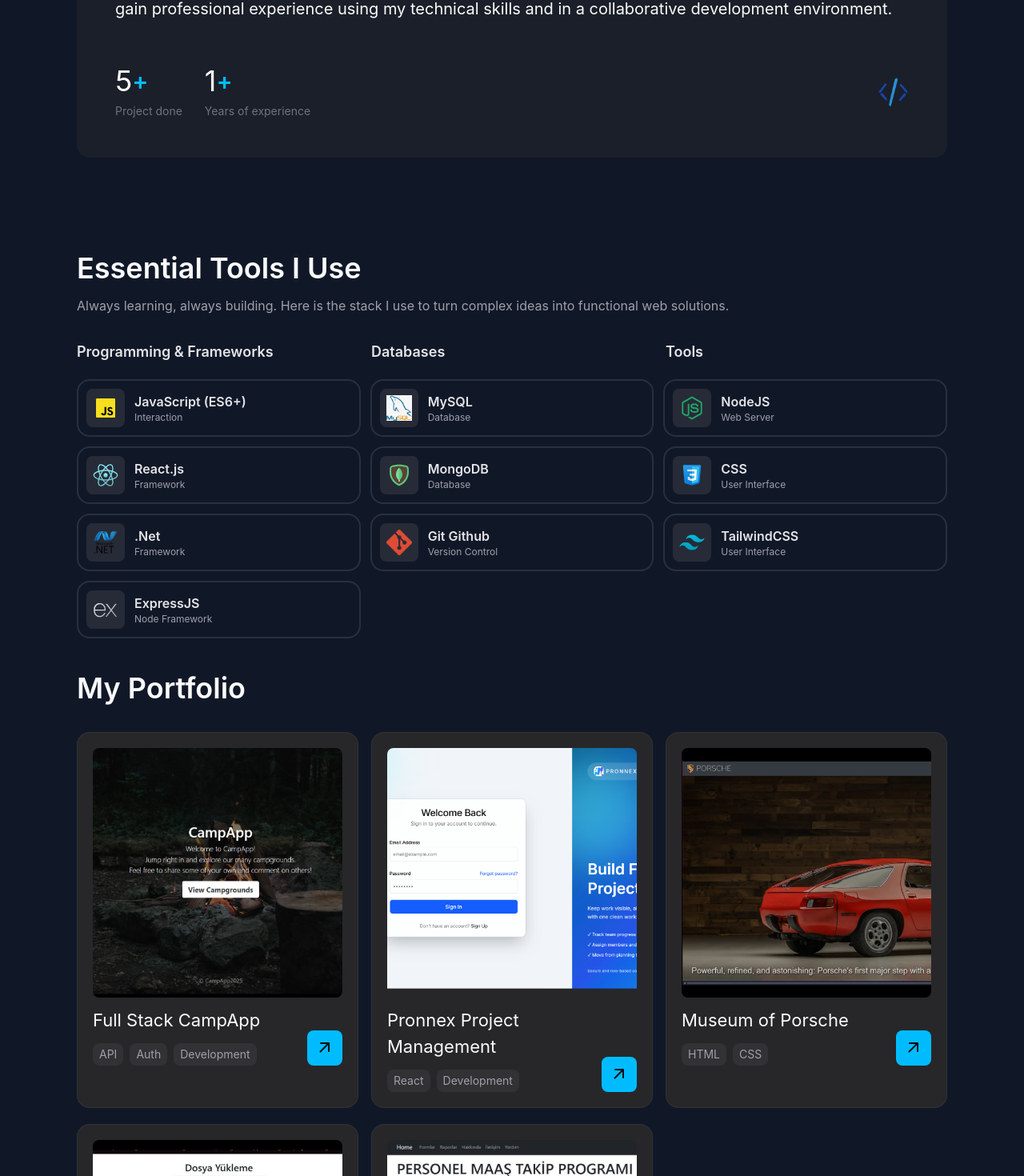
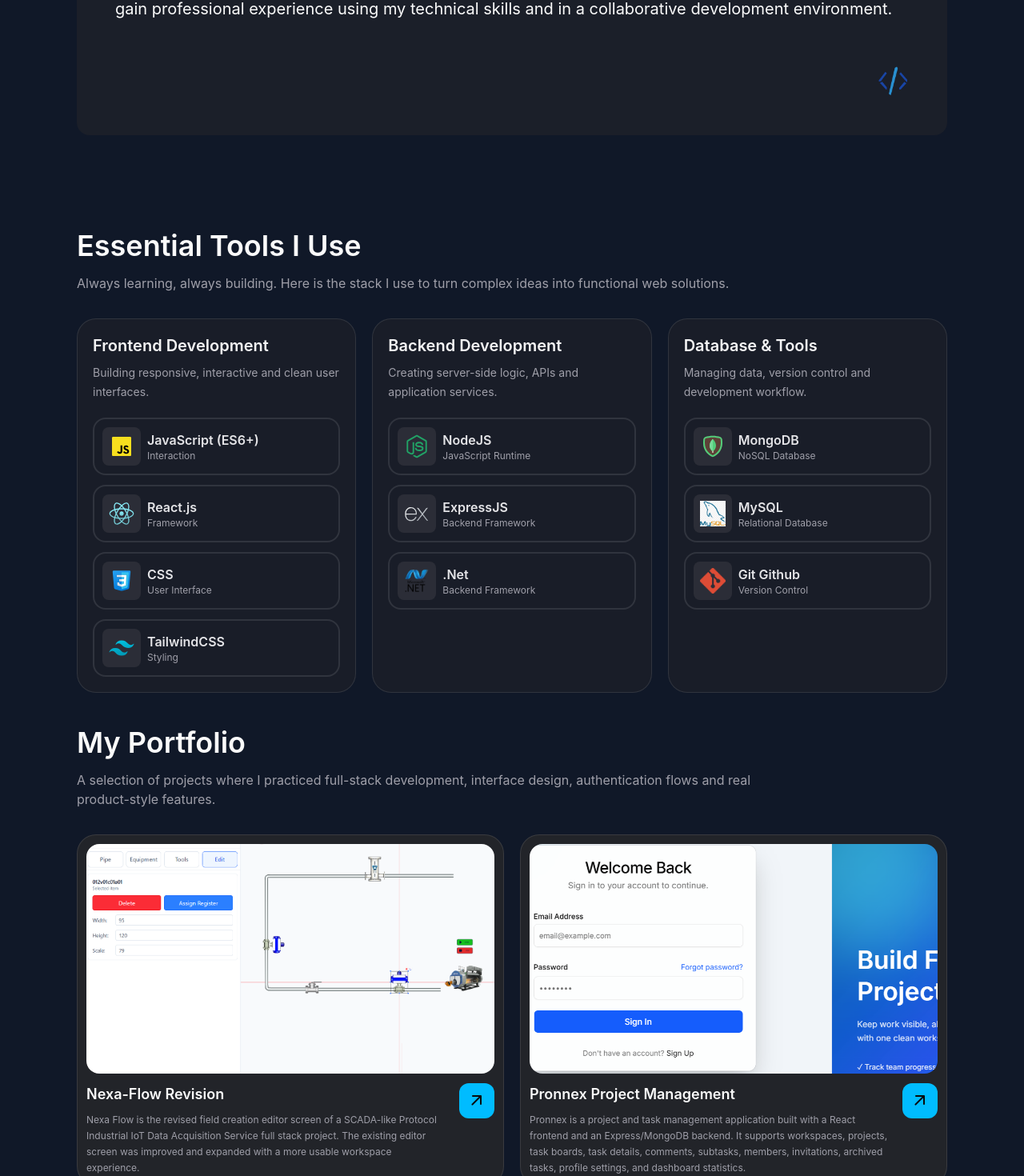
Before and after one commit to ceacarr/My-Portfolio-Website, a React (Vite) app in the folder myportfolio(v1)/cem-acar/: page / in a window 1280 px wide. Shown: the part 972-2442 px from the top of the page at 80% size. Built offline with nearby package versions, Linux system fonts and the light colour scheme.

Commit message:
New project add

```diff
--- a/myportfolio(v1)/cem-acar/Components/About.jsx
+++ b/myportfolio(v1)/cem-acar/Components/About.jsx
@@ -1,16 +1,7 @@
  /* @copyright 2026 Cem Acar.
   @licance Apache-2.0
 */
-const aboutItems = [
-  {
-    label: 'Project done',
-    number: 5
-  },
-  {
-    label: 'Years of experience',
-    number: 1
-  }
-];
+
 const About = () => {
   return (
     <section
@@ -30,17 +21,7 @@
         <br />
 
         <div className="flex flex-wrap items-center gap-4 md:gap-7 ">
-            {
-                aboutItems.map(({label, number } ,key ) => (
-                <div key={key}>
-                       <div className="flex items-center md:mb-2">
-                       <span className="text-2xl font-semi md:text-4xl">{number}</span>
-                       <span className="text-sky-400 font-semibold md:text-3xl">+</span>
-                       </div>
-                       <p className="text-sm text-zinc-500">{label}</p>
-                </div>
-            ))
-        }
+
              <img
              src="/images/icons8-code-64.png"
              alt="Logo"
--- a/myportfolio(v1)/cem-acar/Components/Header.jsx
+++ b/myportfolio(v1)/cem-acar/Components/Header.jsx
@@ -19,7 +19,7 @@
                     </a>
                  </h1>
 <div className="relative md:justify-self-center">
-    <button className="menu-btn md:hidden"
+    <button className="menu-btn md:hidden ml-9"
     onClick={() => setNavOpen((prev)=> !prev)}
     >
     <span className="material-symbols-rounded">
--- a/myportfolio(v1)/cem-acar/Components/Hero.jsx
+++ b/myportfolio(v1)/cem-acar/Components/Hero.jsx
@@ -35,7 +35,7 @@
         <div className="image ">
             <figure className="w-full max-w-[360px] md:max-w-[480px] overflow-hidden rounded-3xl shadow-2xl ">
                 <img
-                src="/images/image2.jpeg"
+                src="/images/me.png"
                 width={256}
                 height={256}
                 alt="Cem Acar"
--- a/myportfolio(v1)/cem-acar/Components/ProjectCards.jsx
+++ b/myportfolio(v1)/cem-acar/Components/ProjectCards.jsx
@@ -8,37 +8,37 @@
 const ProjectCards = ({
    imgSrc,
    title,
+   desc,
    tags,
    projectLink,
+   variant = "default",
    classes
 }) => {
+  const isFeatured = variant === "featured";
+  const isCompact = variant === "compact";
+
   return (
-    <div className={"relative p-5 duration-500 hover:-translate-y-2 hover:shadow-xl rounded-2xl bg-zinc-800 hover:bg-zinc-700/50 active:bg-zinc-700/60 ring-1 ring-inset ring-zinc-50/5 transition colors" + classes}>
-       <figure className="img-box aspect-square rounded-lg overflow-hidden mb-3 ">
+    <div className={`relative overflow-hidden rounded-3xl bg-zinc-800/80 ring-1 ring-inset ring-zinc-50/10 transition-all duration-300 hover:-translate-y-1 hover:bg-zinc-800 hover:shadow-xl ${isCompact ? "p-3" : "p-4"} ${classes || ""}`}>
+       <figure className={`img-box overflow-hidden rounded-2xl bg-zinc-900 ${isFeatured ? "aspect-[16/10] mb-5" : isCompact ? "aspect-[16/9] mb-3" : "aspect-square mb-3"}`}>
            <img
            src={imgSrc}
            alt={title}
            loading='lazy'
-           className="img-cover"
+           className="h-full w-full object-cover transition-transform duration-500 group-hover:scale-105"
            />
        </figure>
-       <div className="flex items-center justify-between gap-4 ">
-               <div>
-                <h3 className="title-1 mb-3">
+       <div className="flex items-start justify-between gap-4">
+               <div className="min-w-0">
+                <h3 className={`${isFeatured ? "text-2xl" : "text-lg"} font-semibold text-zinc-50`}>
                     {title}
                 </h3>
-           <div className="flex flex-wrap items-center gap-2 ">
-            {tags.map(( label, key) => (
-                 <span
-                 key={key}
-                 className="h-7 items-center text-sm text-zinc-400 bg-zinc-50/5 grid px-2 rounded-lg "
-                 >
-                    {label}
-                 </span>
-            ))}
-            </div>
+                {desc && (
+                  <p className={`${isFeatured ? "mt-3 text-sm leading-6" : "mt-2 text-xs leading-5"} text-zinc-400`}>
+                    {desc}
+                  </p>
+                )}
           </div>
-   <div className="w-11 h-11 rounded-lg grid place-items-center bg-sky-400 text-zinc-950 shrink-0 mt-auto ">
+   <div className="grid h-11 w-11 shrink-0 place-items-center rounded-xl bg-sky-400 text-zinc-950">
    <span className="material-symbols-rounded" aria-hidden='true'>
     arrow_outward
     </span>
@@ -56,9 +56,10 @@
 ProjectCards.PropTypes = {
     imgSrc: PropTypes.string.isRequired,
     title: PropTypes.string.isRequired,
-    tags: PropTypes.string.isRequired,
+    desc: PropTypes.string,
+    tags: PropTypes.arrayOf(PropTypes.string).isRequired,
     projectLink:PropTypes.string.isRequired,
+    variant: PropTypes.oneOf(["default", "featured", "compact"]),
     classes:PropTypes.string.isRequired
 }
-
 export default ProjectCards
--- a/myportfolio(v1)/cem-acar/Components/Skill.jsx
+++ b/myportfolio(v1)/cem-acar/Components/Skill.jsx
@@ -4,57 +4,74 @@
 
 import SkillCard from "./SkillCard";
 
-const skillItem = [
-
+const skillGroups = [
   {
-    imgSrc: '/images/javascript.svg',
-    label: 'JavaScript (ES6+)',
-    desc: 'Interaction'
+    title: "Frontend Development",
+    desc: "Building responsive, interactive and clean user interfaces.",
+    items: [
+      {
+        imgSrc: "/images/javascript.svg",
+        label: "JavaScript (ES6+)",
+        desc: "Interaction",
       },
       {
-    imgSrc: '/images/png-sql.png',
-    label: 'MySQL',
-    desc: 'Database'
+        imgSrc: "/images/react.svg",
+        label: "React.js",
+        desc: "Framework",
       },
       {
-    imgSrc: '/images/nodejs.svg',
-    label: 'NodeJS',
-    desc: 'Web Server'
+        imgSrc: "/images/css3.svg",
+        label: "CSS",
+        desc: "User Interface",
       },
       {
-    imgSrc: '/images/react.svg',
-    label: 'React.js',
-    desc: 'Framework'
+        imgSrc: "/images/tailwindcss.svg",
+        label: "TailwindCSS",
+        desc: "Styling",
+      },
+    ],
   },
   {
-    imgSrc: '/images/mongodb.svg',
-    label: 'MongoDB',
-    desc: 'Database'
+    title: "Backend Development",
+    desc: "Creating server-side logic, APIs and application services.",
+    items: [
+      {
+        imgSrc: "/images/nodejs.svg",
+        label: "NodeJS",
+        desc: "JavaScript Runtime",
       },
       {
-    imgSrc: '/images/css3.svg',
-    label: 'CSS',
-    desc: 'User Interface'
+        imgSrc: "/images/expressjs.svg",
+        label: "ExpressJS",
+        desc: "Backend Framework",
       },
       {
-    imgSrc: '/images/net-logo.png',
-    label: '.Net',
-    desc: 'Framework'
+        imgSrc: "/images/net-logo.png",
+        label: ".Net",
+        desc: "Backend Framework",
+      },
+    ],
   },
   {
-    imgSrc: '/images/git-icon.png',
-    label: 'Git Github',
-    desc: 'Version Control'
+    title: "Database & Tools",
+    desc: "Managing data, version control and development workflow.",
+    items: [
+      {
+        imgSrc: "/images/mongodb.svg",
+        label: "MongoDB",
+        desc: "NoSQL Database",
       },
       {
-    imgSrc: '/images/tailwindcss.svg',
-    label: 'TailwindCSS',
-    desc: 'User Interface'
+        imgSrc: "/images/png-sql.png",
+        label: "MySQL",
+        desc: "Relational Database",
       },
       {
-    imgSrc: '/images/expressjs.svg',
-    label: 'ExpressJS',
-    desc: 'Node Framework'
+        imgSrc: "/images/git-icon.png",
+        label: "Git Github",
+        desc: "Version Control",
+      },
+    ],
   },
 ];
 
@@ -68,29 +85,29 @@
    Always learning, always building. Here is the stack I use to turn complex ideas into functional web solutions.
    </p>
 
-   <div className="grid grid-cols-3 gap-x-4 gap-y-10 items-start ">
-       <div>
-        <h3 className="text-zinc-200 text-lg font-semibold mb-5">Programming & Frameworks</h3>
-        </div>
-  <div>
-       <h3 className="text-zinc-200 text-lg font-semibold mb-5">Databases</h3>
-  </div>
-  <div>
-      <h3 className="text-zinc-200 text-lg font-semibold mb-5">Tools</h3>
-  </div>
+   <div className="grid gap-5 lg:grid-cols-3 mb-10">
+    {skillGroups.map(({ title, desc, items }, groupKey) => (
+      <div
+        key={groupKey}
+        className="rounded-3xl ring-1 ring-inset ring-zinc-50/10 bg-zinc-800/40 p-5 transition-colors hover:bg-zinc-800/70"
+      >
+        <div className="mb-5">
+          <h3 className="text-zinc-100 text-xl font-semibold">{title}</h3>
+          <p className="mt-2 text-sm leading-6 text-zinc-400">{desc}</p>
         </div>
 
-   <div className="grid gap-3 grid-cols-3 mb-10">
-    {
-    skillItem.map(({ imgSrc, label, desc }, key) => (
+        <div className="grid gap-3">
+          {items.map(({ imgSrc, label, desc }, key) => (
             <SkillCard
             key={key}
             imgSrc={imgSrc}
             label={label}
             desc={desc}
             />
-    ))
-}
+          ))}
+        </div>
+      </div>
+    ))}
 </div>
    </div>
     </section>
--- a/myportfolio(v1)/cem-acar/Components/SkillCard.jsx
+++ b/myportfolio(v1)/cem-acar/Components/SkillCard.jsx
@@ -11,7 +11,7 @@
     classes
 }) => {
   return (
-        <div className={`flex items-center gap-3 ring-2 ring-inset ring-zinc-50/10 rounded-2xl p-3
+        <div className={`flex items-center gap-2 ring-2 ring-inset ring-zinc-50/10 rounded-2xl p-3
          hover:bg-zinc-800 transition-colors group ${classes || ""}`}>
 
              <figure className="bg-zinc-700/50 rounded-lg overflow-hidden w-12 h-12 p-2
@@ -33,7 +33,6 @@
         </div>
   )
   }
-
 SkillCard.propTypes ={
 imgSrc: PropTypes.string.isRequired,
 label: PropTypes.string.isRequired,
--- a/myportfolio(v1)/cem-acar/Components/Work.jsx
+++ b/myportfolio(v1)/cem-acar/Components/Work.jsx
@@ -5,36 +5,49 @@
 import ProjectCards from "./ProjectCards";
 
 const works = [
+    {
+    imgSrc: '/images/editor - Kopya.png',
+    title: 'Nexa-Flow Revision',
+    desc: 'Nexa Flow is the revised field creation editor screen of a SCADA-like Protocol Industrial IoT Data Acquisition Service full stack project. The existing editor screen was improved and expanded with a more usable workspace experience.',
+    tags: ['Web-design', 'React'],
+    projectLink: ''
+  },
+    {
+    imgSrc: '/images/pronnexx.png',
+    title: 'Pronnex Project Management',
+    desc: 'Pronnex is a project and task management application built with a React frontend and an Express/MongoDB backend. It supports workspaces, projects, task boards, task details, comments, subtasks, members, invitations, archived tasks, profile settings, and dashboard statistics.',
+    tags: ['React', 'Express', 'MongoDB'],
+    projectLink: 'https://github.com/ceacarr/Pronnex'
+  },
   {
     imgSrc: '/images/camp.png',
     title: 'Full Stack CampApp',
+    desc: 'This platform allows users to create and view campsites, including authentication, image uploading, and interactive maps. While gaining hands-on experience with HTML, CSS, JavaScript, Node.js, Express, MongoDB, Passport.js, Cloudinary, MapBox, and many other technologies, I also improved my skills in backend development, authentication, and API integrations.',
     tags: ['API', 'Auth', 'Development'],
     projectLink: 'https://github.com/ceacarr/CampApp'
   },
   {
-    imgSrc: '/images/pronnexx.png',
-    title: 'Pronnex Project Management',
-    tags: ['React', 'Development'],
-    projectLink: 'https://github.com/ceacarr/Pronnex'
-  },
-  {
     imgSrc: '/images/porsche.png',
     title: 'Museum of Porsche',
+    desc: 'A visual landing page experience focused on layout, styling and responsive presentation.',
     tags: ['HTML', 'CSS'],
     projectLink: 'https://github.com/ceacarr/Museum-Of-Porsche'
   },
   {
     imgSrc: '/images/filemanager.png',
     title: 'File Manager',
+    desc: 'A file management project using authentication and file upload workflows.',
     tags: ['JWT', 'Multer'],
     projectLink: 'https://github.com/ceacarr/File-Manager'
   },
   {
     imgSrc: '/images/personel.png',
     title: 'Staff Salary Tracking',
+    desc: 'A staff and salary tracking system built with a structured web application approach.',
     tags: ['Web-design', 'Asp.Net'],
     projectLink: 'https://github.com/ceacarr/Personel-Maas-Takip-Programi-PMTP'
   },
+
 
 
 ];
@@ -46,17 +59,30 @@
     className=""
     >
         <div className="container">
-<h2 className="headline-2 mb-8 "> My Portfolio </h2>
-<div className="grid gap-x-4 gap-y-5 grid-cols-[repeat(auto-fill,_minmax(280px,_1fr))]">
-    {works.map(({ imgSrc, title, tags, projectLink }, key) =>(
+<div className="mb-8 max-w-[90ch]">
+  <h2 className="headline-2"> My Portfolio </h2>
+  <p className="mt-3 text-zinc-400">
+    A selection of projects where I practiced full-stack development, interface design,
+    authentication flows and real product-style features.
+  </p>
+</div>
+
+<div className="grid gap-5 sm:grid-cols-2">
+    {works.map(({ imgSrc, title, desc, projectLink }, key) => {
+      const isLastOddItem = works.length % 2 !== 0 && key === works.length - 1;
+
+      return (
           <ProjectCards
           key={key}
           imgSrc={imgSrc}
           title={title}
-          tags={tags}
+          desc={desc}
           projectLink={projectLink}
+          variant="compact"
+          classes={isLastOddItem ? "sm:col-span-1" : ""}
           />
-    ))}
+      );
+    })}
 </div>
         </div>
     </section>
```
Also changed, not shown: myportfolio(v1)/cem-acar/public/images/editor - Kopya.png (added), myportfolio(v1)/cem-acar/public/images/me.png (added). Lines whose indentation alone changed are shown as unchanged.
